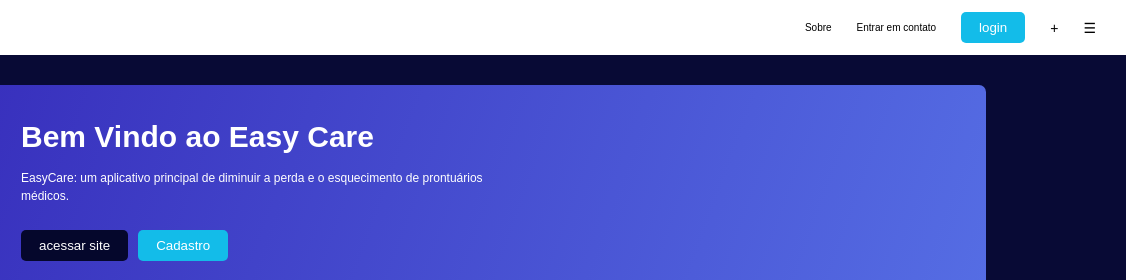
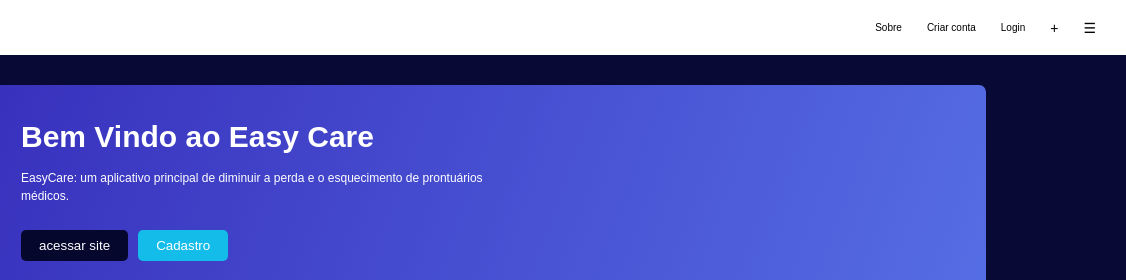
Before and after one commit to vinibrtl/API-EasyCare, a website: page frontend/index.html in a window 1280 px wide. Shown: the top 280 px of the page, 154-1280 px from the left. Drawn offline with Linux system fonts and the light colour scheme.

Commit message:
Alterações anchors das telas principais

```diff
--- a/frontend/index.html
+++ b/frontend/index.html
@@ -17,9 +17,9 @@
         </div>
 
         <nav>
-            <a href="#">Sobre</a>
-            <a href="#">Entrar em contato</a>
-            <button>login</button>
+            <a href="index.html">Sobre</a>
+            <a href="signup.html">Criar conta</a>
+            <a href="login.html">Login</a> <!--css saiu por causa do a. ver dps-->
 
             <span>+</span>
             <span>☰</span>
```
Also changed, not shown: frontend/login.html (+2 -4 lines), frontend/signup.html (+2 -3 lines).
